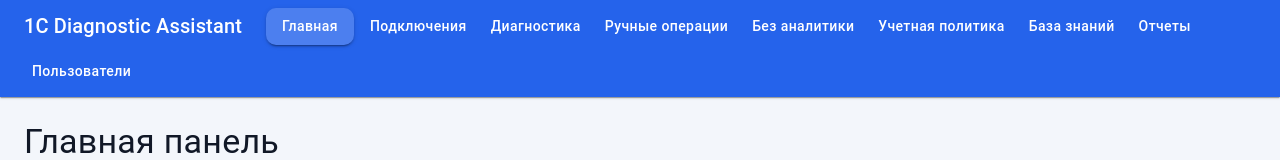
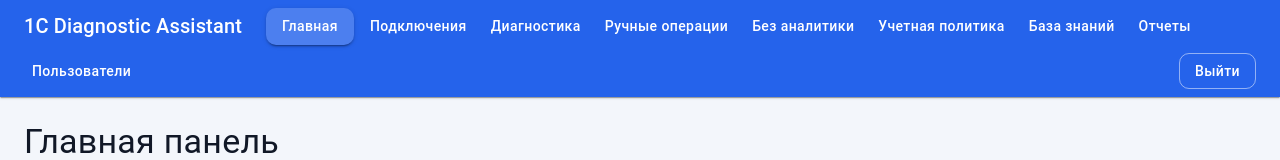
Before and after one commit to schikita/project-1c, a React (Vite) app in the folder frontend/: page / in a window 1280 px wide. Shown: the top 160 px of the page. Built offline with nearby package versions, Linux system fonts and the light colour scheme; no server answers; sample sign-in values are in the browser's storage.

Commit message:
fix(frontend): added styles.css

```diff
--- a/frontend/src/components/Layout.jsx
+++ b/frontend/src/components/Layout.jsx
@@ -1,9 +1,10 @@
 import React from "react";
-import { Link, Outlet, useLocation } from "react-router-dom";
+import { Link, Outlet, useLocation, useNavigate } from "react-router-dom";
 import { AppBar, Box, Button, Container, Toolbar, Typography } from "@mui/material";
 
 export default function Layout() {
   const location = useLocation();
+  const navigate = useNavigate();
   const links = [
     ["/", "Главная"],
     ["/connections", "Подключения"],
@@ -15,6 +16,11 @@ export default function Layout() {
     ["/reports", "Отчеты"],
     ["/users", "Пользователи"],
   ];
+  const logout = () => {
+    localStorage.removeItem("access_token");
+    localStorage.removeItem("refresh_token");
+    navigate("/login", { replace: true });
+  };
 
   return (
     <Box>
@@ -35,6 +41,15 @@ export default function Layout() {
               {label}
             </Button>
           ))}
+          <Box sx={{ flexGrow: 1 }} />
+          <Button
+            onClick={logout}
+            variant="outlined"
+            color="inherit"
+            sx={{ textTransform: "none", borderColor: "rgba(255,255,255,0.5)" }}
+          >
+            Выйти
+          </Button>
         </Toolbar>
       </AppBar>
       <Container maxWidth="xl" sx={{ py: 3 }}>
```
